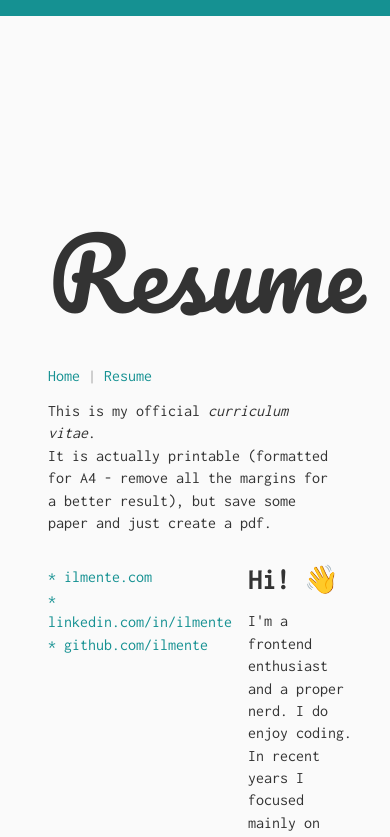
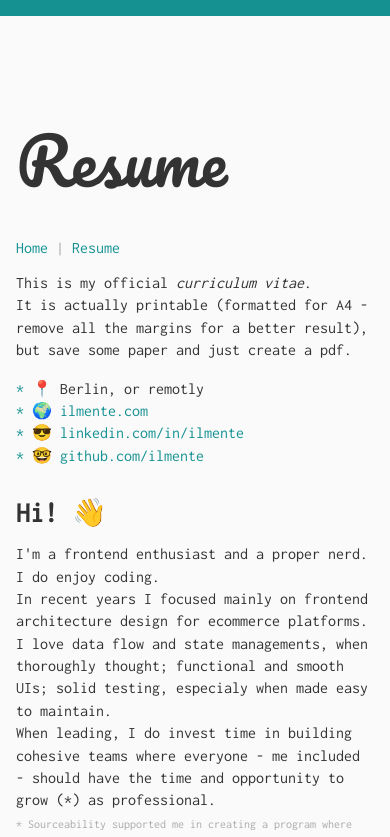
Before and after one commit to ilmente/ilmente.com, a SvelteKit app: page /resume in a window 390 px wide. Shown: the top 837 px of the page. Built offline with nearby package versions, Linux system fonts and the light colour scheme.

Commit message:
remove icons, add mobile and extra fields support

```diff
--- a/package.json
+++ b/package.json
@@ -16,9 +16,6 @@
 		"lint": "prettier --check .",
 		"format": "prettier --write ."
 	},
-	"dependencies": {
-		"@fontsource-variable/material-symbols-rounded": "^5.0.28"
-	},
 	"devDependencies": {
 		"@sveltejs/adapter-auto": "^3.0.0",
 		"@sveltejs/kit": "^2.0.0",
--- a/src/lib/components/Layout.svelte
+++ b/src/lib/components/Layout.svelte
@@ -1,5 +1,5 @@
 <div class="layout {$$restProps.class}">
-	<div data-wrapper>
+	<div class="layout__wrapper">
 		<header class="layout__header" data-screen-only>
 			<h1><slot name="title"></slot></h1>
 			<nav class="layout__nav">
@@ -13,19 +13,21 @@
 		<main>
 			<slot></slot>
 		</main>
-		<footer data-screen-only>
-			<nav class="layout__nav layout__nav--right">
+		<footer class="layout__footer" data-screen-only>
+			<nav class="layout__nav">
 				<a href="https://github.com/ilmente/" target="_blank">Github</a> |
 				<a href="https://www.linkedin.com/in/ilmente/" target="_blank">Linkedin</a> | ilmente.com
 			</nav>
+		</footer>
+		<footer class="layout__footer" data-print-only>
+			<slot name="footer-print"></slot>
 		</footer>
 	</div>
 </div>
 
 <style>
-	.layout {
-		position: relative;
-		border-top: 1rem solid var(--color-main);
+	.layout__wrapper {
+		margin: auto;
 	}
 
 	.layout__header {
@@ -37,7 +39,34 @@
 		color: var(--color-text-alt);
 	}
 
-	.layout__nav--right {
+	.layout__footer {
 		text-align: right;
 	}
+
+	@media only screen {
+		.layout {
+			border-top: 1rem solid var(--color-main);
+		}
+
+		.layout__wrapper {
+			max-width: 60rem;
+			padding: 3rem;
+		}
+	}
+
+	@media only print {
+		.layout__wrapper {
+			padding: 2rem;
+		}
+	}
+
+	@media screen and (max-width: 800px) {
+		.layout__header {
+			margin-top: 6rem;
+		}
+
+    .layout__wrapper {
+			padding: 1rem;
+		}
+	}
 </style>
--- a/src/lib/styles/_base.css
+++ b/src/lib/styles/_base.css
@@ -89,3 +89,14 @@ small {
   font-size: 0.75rem;
   color: var(--color-text-alt);
 }
+
+@media screen and (max-width: 800px) {
+  h1 {
+    font-size: 4rem;
+  }
+
+  h2,
+  h3 {
+    margin-top: 2rem;
+  }
+}
--- a/src/lib/styles/_print.css
+++ b/src/lib/styles/_print.css
@@ -1,40 +1,19 @@
-[data-grid] {
-	display: grid;
-	grid-template-columns: 1fr 2fr;
-	gap: 1rem;
-	margin: 2rem 0;
-}
-
 @media only screen {
   [data-print-only] {
     display: none;
-	}
-
-	[data-wrapper] {
-		max-width: 60rem;
-		padding: 3rem;
-		margin: auto;
   }
 }
 
 @media only print {
   :root {
-		font-size: 11px;
+    font-size: 10px;
   }
 
   h1 {
-		font-size: 4rem;
+    font-size: 4.5rem;
   }
 
   [data-screen-only] {
     display: none;
   }
-
-	[data-wrapper] {
-		padding: 3rem 3rem 0 3rem;
 }
-
-	[data-grid] {
-		grid-template-columns: 1fr 3fr;
-	}
-}
--- a/src/lib/styles/_theme.css
+++ b/src/lib/styles/_theme.css
@@ -1,5 +1,3 @@
-@import '@fontsource-variable/material-symbols-rounded';
-
 :root {
 	--font-mono: Inconsolata, monospace;
 	--font-serif: Pacifico, serif;
@@ -14,8 +12,6 @@
 	--color-text-alt: #aaa;
 	--color-text-link: var(--color-main);
 
-	--border: 3px solid var(--color-main);
-
 	font-family: var(--font-mono);
 	font-size: 16px;
 	line-height: var(--line-height-default);
--- a/src/routes/resume/+page.svelte
+++ b/src/routes/resume/+page.svelte
@@ -1,5 +1,9 @@
 <script>
+	import { page } from '$app/stores';
 	import Layout from '$lib/components/Layout.svelte';
+
+	let phone = $page.url.searchParams.get('phone');
+	let email = $page.url.searchParams.get('email');
 </script>
 
 <Layout class="resume">
@@ -12,14 +16,17 @@
 		some paper and just create a pdf.
 	</p>
 
-	<div data-grid>
+	<div class="resume__grid">
 		<section>
 			<ul>
-				<li><a href="https://ilmente.com" taregt="_blank">ilmente.com</a></li>
+				<li>📍 Berlin, or remotly</li>
+				{#if phone}<li>📱 <a href="callto:{phone}">{phone}</a></li>{/if}
+				{#if email}<li>📫 <a href="mailto:{email}">{email}</a></li>{/if}
+				<li><a href="https://ilmente.com" taregt="_blank">🌍 ilmente.com</a></li>
 				<li>
-					<a href="https://www.linkedin.com/in/ilmente" target="_blank">linkedin.com/in/ilmente</a>
+					<a href="https://www.linkedin.com/in/ilmente" target="_blank">😎 linkedin.com/in/ilmente</a>
 				</li>
-				<li><a href="https://github.com/ilmente" target="_blank">github.com/ilmente</a></li>
+				<li><a href="https://github.com/ilmente" target="_blank">🤓 github.com/ilmente</a></li>
 			</ul>
 		</section>
 		<section>
@@ -42,9 +49,9 @@
 		</section>
 	</div>
 
-	<div data-grid>
+	<div class="resume__grid">
 		<section>
-			<h2>Feelings 💙</h2>
+			<h2>Feelings 💚</h2>
 			<p>
 				<strong>In a strong and romantic relationship with</strong> HTML (and Twig), CSS (BEM, Sass,
 				Less), Javascript (ES5.1, 6, 7 and counting), Typescript, React, Vue, Webpack, Vite, Cypress,
@@ -57,7 +64,7 @@
 				<strong>Had a couple of dates with</strong> RxJS, GraphQL, Php.
 			</p>
 
-			<h3>I am a&#8230; 😎</h3>
+			<h3>I am a&#8230;</h3>
 			<ul>
 				<li>competitor with myself</li>
 				<li>good mediator</li>
@@ -147,7 +154,7 @@
 		</section>
 	</div>
 
-	<div data-grid>
+	<div class="resume__grid">
 		<section>
 			<h2>Expertise 👨‍🍳</h2>
 			<ul>
@@ -163,8 +170,33 @@
 			<p>
 				<em>Università degli Studi di Firenze</em>, 2010.
 			</p>
-			<h3>Languages 🚩</h3>
-			<p>Fluent Italian; good English.</p>
+			<h3>Languages</h3>
+			<p>Native Italian, fluent English.</p>
 		</section>
 	</div>
+	<svelte:fragment slot="footer-print">
+		<small>Printed from <a href="https://ilmente.com/resume">ilmente.com/resume</a></small>
+	</svelte:fragment>
 </Layout>
+
+<style>
+	.resume__grid {
+		display: grid;
+		grid-template-columns: 1fr 2fr;
+		gap: 1rem;
+		margin: 2rem 0;
+	}
+
+	@media only print {
+		.resume__grid {
+			grid-template-columns: 1fr 3fr;
+		}
+	}
+
+	@media screen and (max-width: 800px) {
+		.resume__grid {
+			display: block;
+			margin: 1rem 0;
+		}
+	}
+</style>
```
Also changed, not shown: src/lib/components/Icon.svelte (deleted, +0 -17 lines), 1 other file (tests, documents, lock files or other folders). Lines whose indentation alone changed are shown as unchanged.
